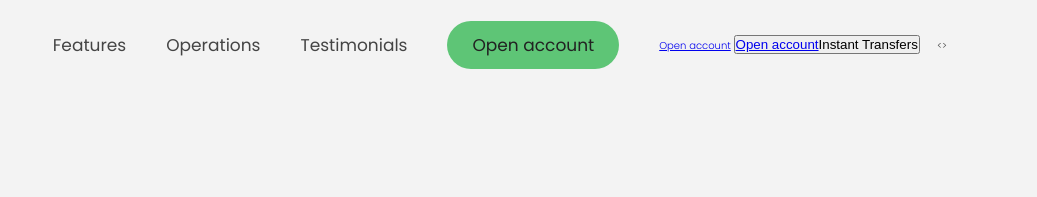
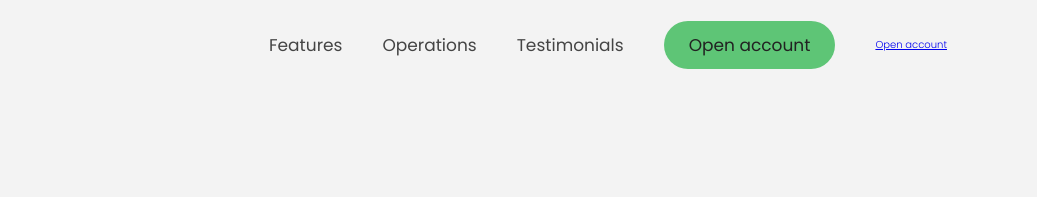
Before and after one commit to srinivasmyk/Bankist, a plain HTML site: page index.html in a window 1280 px wide. Shown: the top 197 px of the page, 243-1280 px from the left. Drawn offline with Linux system fonts and the light colour scheme.

Commit message:
Update index.html

```diff
--- a/index.html
+++ b/index.html
@@ -41,17 +41,8 @@
             <a class="login" href="operations.html"
               >Open account</a
             >
-          <button
-            class="login"
-            data-tab="1"
-          >
-            <a class="login" href="operations.html"
-              >Open account</a
-            >Instant Transfers
-          </button>
+        </ul>
 
-        </ul>
-        <>
       </nav>
 
       <div class="header__title">
```
